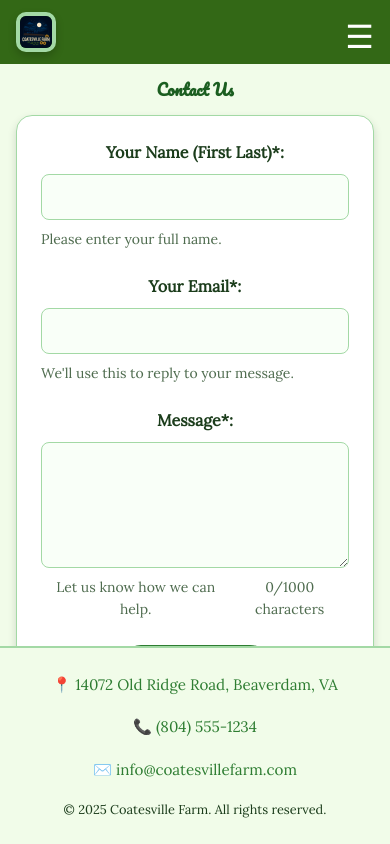
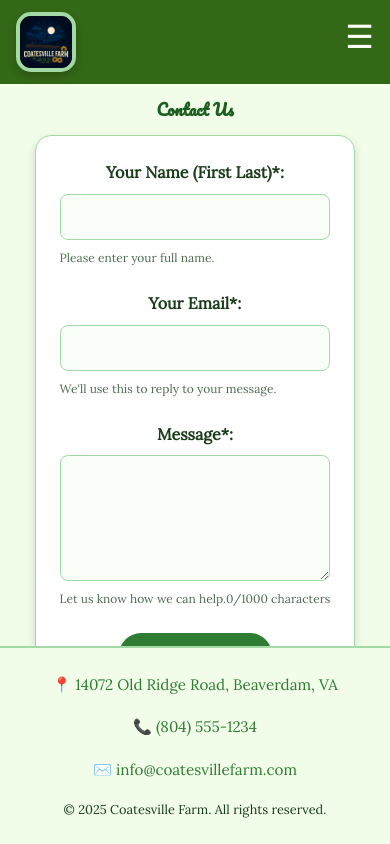
Before and after one commit to davetashner/coatesvillefarm.com, a React (Vite) app: page /contact in a window 390 px wide. Built offline with nearby package versions, Linux system fonts and the light colour scheme.

Commit message:
fix logo border (#39)
Co-authored-by: Dave Tashner <dave@mainstreetlogic.com>

```diff
--- a/src/components/Header.jsx
+++ b/src/components/Header.jsx
@@ -27,7 +27,7 @@ export default function Header() {
     <header>
       <nav className="navbar">
         <Link to="/" className="navbar-logo-link" onClick={() => setMenuOpen(false)}>
-          <SeasonalLogo className="navbar-logo" />
+          <SeasonalLogo className="logo navbar-logo" />
         </Link>
 
         {isMobile && (
--- a/src/index.css
+++ b/src/index.css
@@ -171,7 +171,7 @@ h1, h2, h3 {
 }
 
 .navbar-logo {
-  border-radius: 12px;
+  border-radius: 0;
   height: auto;
   max-height: 60px;
   max-width: 60px;
@@ -253,7 +253,7 @@ h1, h2, h3 {
 
 .logo {
   background-color: white;
-  border: 4px solid #a3d9a5;
+  border: 1px solid #a3d9a5;
   border-radius: 25%;
   box-shadow: 0 4px 8px rgba(0, 0, 0, 0.2);
   display: block;
@@ -284,74 +284,6 @@ h1, h2, h3 {
 .email-link {
   color: #1565c0;
   text-decoration: underline;
-}
-
-.contact-form {
-  background: white;
-  border: 1px solid #c8e6c9;
-  border-radius: 1rem;
-  padding: 2rem;
-  box-shadow: 0 4px 8px rgba(46, 125, 50, 0.1);
-  display: flex;
-  flex-direction: column;
-  gap: 1.5rem;
-  font-family: 'Lora', serif;
-}
-
-.contact-form label {
-  font-weight: bold;
-  color: #1b3c1b;
-  display: flex;
-  flex-direction: column;
-  font-size: 1rem;
-}
-
-.contact-form input,
-.contact-form textarea {
-  margin-top: 0.5rem;
-  padding: 0.75rem 1rem;
-  border: 1px solid #a5d6a7;
-  border-radius: 0.5rem;
-  font-size: 1rem;
-  font-family: 'Lora', serif;
-  background-color: #f9fff8;
-  transition: border-color 0.2s ease;
-}
-
-.contact-form input:focus,
-.contact-form textarea:focus {
-  border-color: #388e3c;
-  outline: none;
-}
-
-.contact-form small {
-  margin-top: 0.25rem;
-  font-size: 0.875rem;
-  color: #4e6b4e;
-}
-
-.contact-form .error {
-  color: #d32f2f;
-  font-size: 0.85rem;
-  margin-top: 0.25rem;
-}
-
-.helper-text-group {
-  display: flex;
-  justify-content: space-between;
-  margin-top: 0.25rem;
-}
-
-.helper-text {
-  color: #4e6c50;
-  font-size: 0.85rem;
-  font-family: 'Lora', serif;
-  font-weight: normal;
-}
-
-.helper-text-group small {
-  color: #4e6c50;
-  font-size: 0.75rem;
 }
 
 .submit-button {
@@ -385,9 +317,12 @@ h1, h2, h3 {
   }
 
   .navbar-logo {
-    width: 48px;
+    border-width: 2px;
+    display: block;
     height: 48px;
     margin-bottom: 0;
+    object-fit: contain;
+    width: auto;
   }
 
   .navbar-links {
@@ -434,5 +369,6 @@ h1, h2, h3 {
 
   .logo {
     max-width: 180px;
+
   }
 }
--- a/src/styles/contact.css
+++ b/src/styles/contact.css
@@ -74,6 +74,11 @@
   font-weight: normal;
 }
 
+.helper-text-group small {
+  color: #4e6c50;
+  font-size: 0.75rem;
+}
+
 /* Submit Button */
 .submit-button {
   align-self: flex-start;
--- a/src/styles/footer.css
+++ b/src/styles/footer.css
@@ -1,21 +1,21 @@
 .footer {
   background-color: var(--color-bg);
   border-top: 2px solid var(--color-accent);
+  color: var(--color-text);
+  font-family: var(--font-body);
   padding: var(--space-md) var(--space-sm);
   text-align: center;
-  font-family: var(--font-body);
-  color: var(--color-text);
 }
 
 .footer-contact {
+  line-height: 1.75;
   margin-bottom: var(--space-sm);
-  line-height: 1.75;
 }
 
 .footer-link {
   color: var(--color-primary);
+  font-weight: 500;
   text-decoration: none;
-  font-weight: 500;
   transition: color 0.2s ease, text-decoration 0.2s ease;
 }
 
@@ -25,8 +25,8 @@
 }
 
 .footer-copy {
+  color: var(--color-muted);
   font-size: 0.875rem;
-  color: var(--color-muted);
   margin-top: var(--space-sm);
 }
 
--- a/src/styles/home.css
+++ b/src/styles/home.css
@@ -227,11 +227,7 @@
   }
 
   .logo {
-    /* max-width: 180px; */
-    height: 40px;         /* Adjust to desired height */
-    width: auto;          /* Preserve aspect ratio */
-    object-fit: contain;  /* Ensures no cropping */
-    display: block;
+    max-width: 180px;
   }
 
   .cloud {
```
